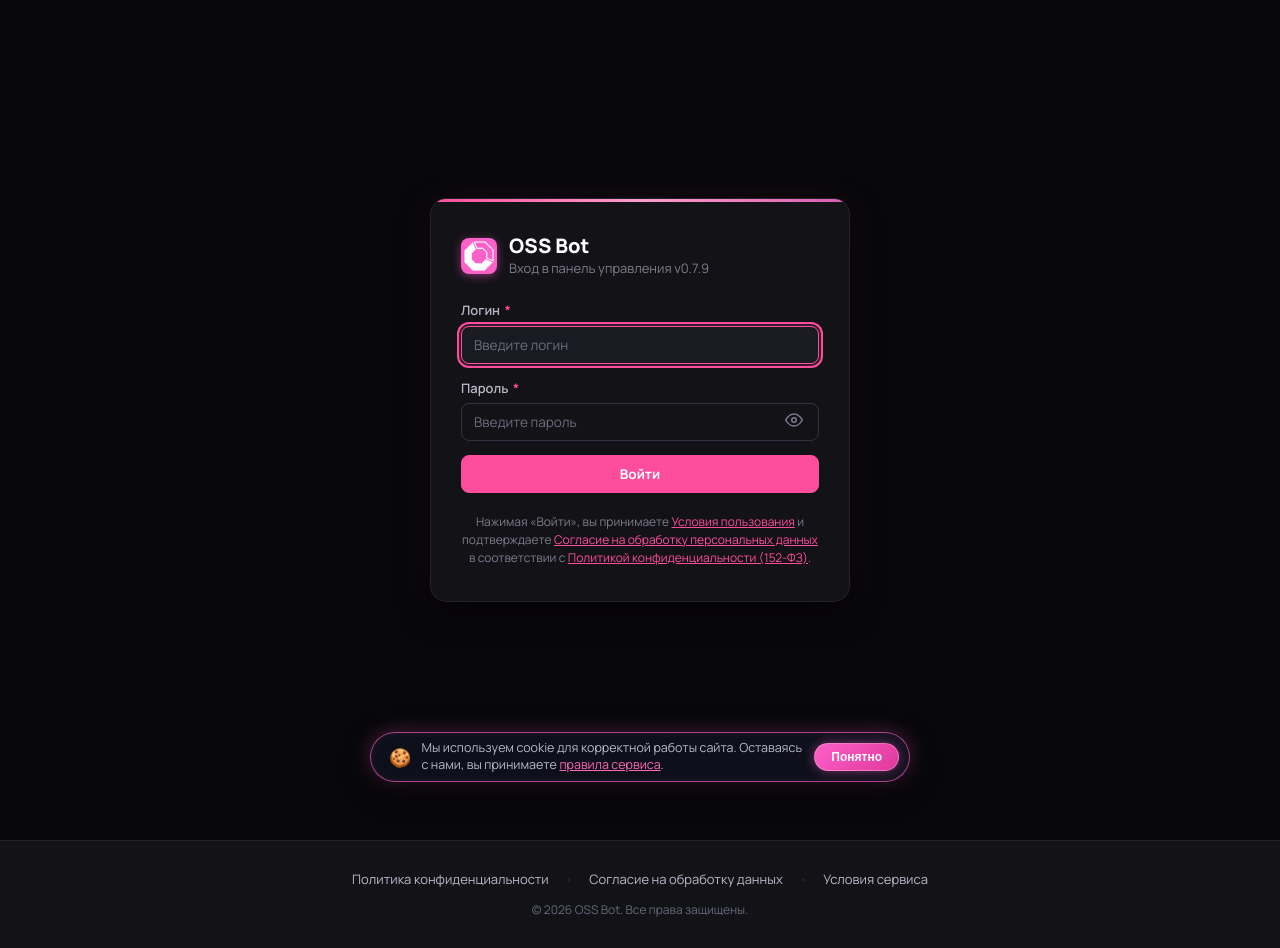
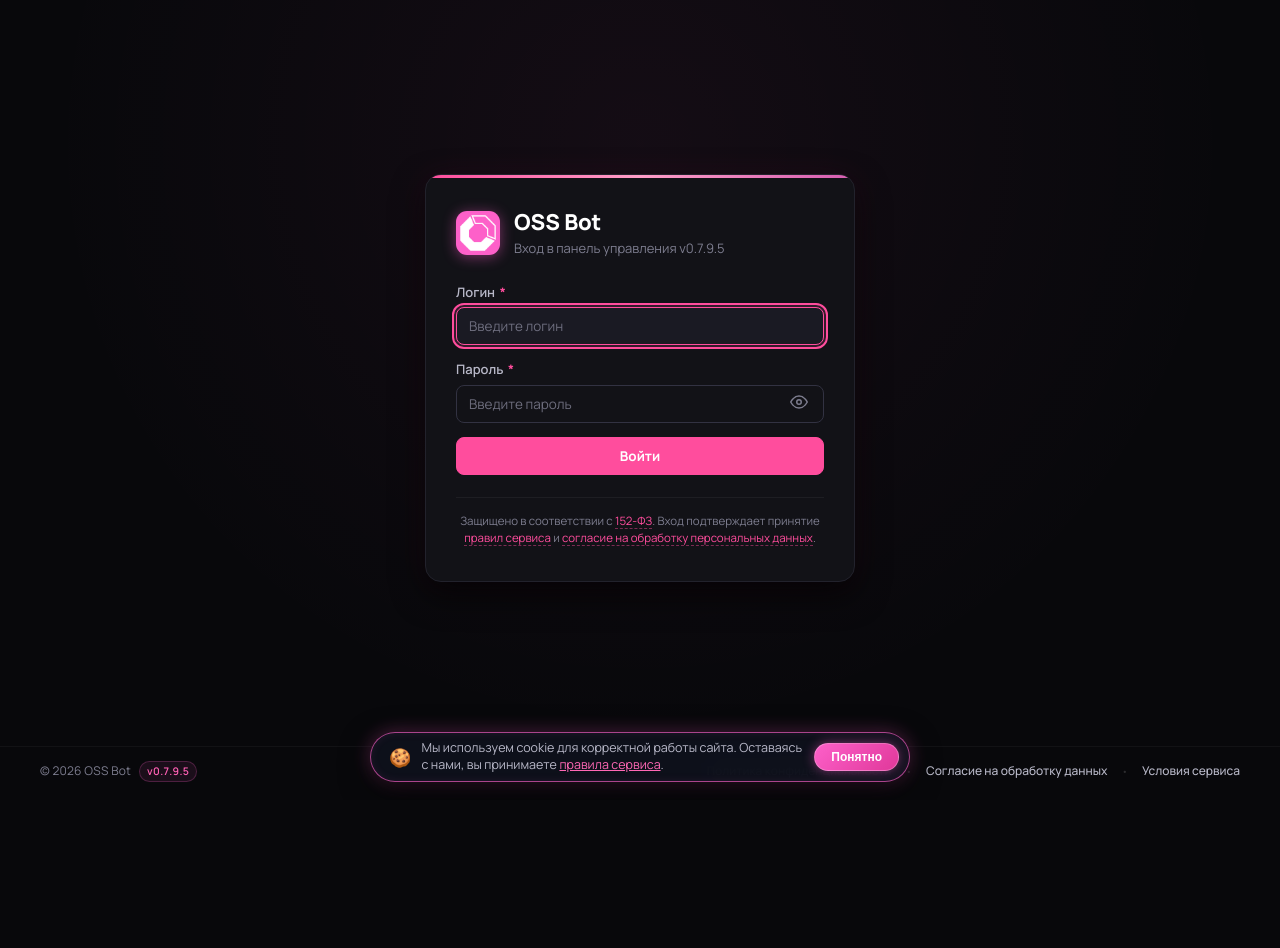
Before and after one commit to KOngfrost/Student_bot, a FastAPI app: page /auth/login in a window 1280 px wide. After the commit the page ends 785 px from the top, so only its background shows below. Run offline with FastAPI, Linux system fonts and the light colour scheme; parts of the project's set-up code (start-up, migrations or seed data) failed here and were passed over.

Commit message:
feat: release v0.7.9.5 - redesign sleek transparent footer, bump version and update documentation

```diff
--- a/core/__init__.py
+++ b/core/__init__.py
@@ -1,5 +1,5 @@
 """Ядро приложения: конфигурация, модели БД, сервисы, клиент VK, outbox."""
 
-__version__ = "0.7.8"
+__version__ = "0.7.9.5"
 
 PROJECT_VERSION = __version__
--- a/pyproject.toml
+++ b/pyproject.toml
@@ -6,7 +6,7 @@
 # ============================================================
 [project]
 name = "student-bot"
-version = "0.7.8"
+version = "0.7.9.5"
 description = "OSS Bot: Student Ticket Management System"
 readme = "README.md"
 requires-python = ">=3.11"
--- a/web/static/style.css
+++ b/web/static/style.css
@@ -1216,13 +1216,32 @@ textarea::placeholder {
 }
 
 /* ---------- Login ---------- */
+.auth-page-wrapper {
+    min-height: 100vh;
+    display: flex;
+    flex-direction: column;
+    justify-content: space-between;
+    background: radial-gradient(circle at 50% 18%, rgba(253, 96, 201, 0.05) 0%, transparent 65%), var(--bg-page);
+}
+
+.auth-main-content {
+    flex: 1 0 auto;
+    display: flex;
+    flex-direction: column;
+    align-items: center;
+    justify-content: center;
+    padding: 30px 20px 20px;
+    width: 100%;
+}
+
 .login-container {
-    min-height: 100vh;
+    width: 100%;
+    max-width: 430px;
     display: flex;
     align-items: center;
     justify-content: center;
-    padding: 20px;
-    background: var(--bg-page);
+    margin: auto 0;
+    padding: 10px 0;
 }
 
 .login-card {
@@ -1231,7 +1250,6 @@ textarea::placeholder {
     border-radius: var(--r-lg);
     box-shadow: var(--shadow-lg), 0 0 32px rgba(255, 77, 157, 0.08);
     width: 100%;
-    max-width: 420px;
     padding: 34px 30px;
     animation: fadeIn 0.5s ease-out 0.1s both;
     position: relative;
@@ -1251,18 +1269,27 @@ textarea::placeholder {
 .login-brand {
     display: flex;
     align-items: center;
-    gap: 12px;
-    margin-bottom: 22px;
+    gap: 14px;
+    margin-bottom: 24px;
+}
+
+.login-brand .monogram {
+    width: 44px;
+    height: 44px;
+    border-radius: 11px;
+    box-shadow: 0 2px 14px rgba(253, 96, 201, 0.45);
 }
 
 .login-brand h1 {
-    font-size: 20px;
+    font-size: 22px;
     font-weight: 800;
+    letter-spacing: -0.2px;
 }
 
 .login-brand .subtitle {
     color: var(--text-tertiary);
     font-size: 13px;
+    margin-top: 2px;
 }
 /* ---------- Password toggle button ---------- */
 .password-input-wrapper {
@@ -1972,69 +1999,113 @@ textarea::placeholder {
    Подвал сайта (Footer) и правовая информация
    ========================================================================== */
 .site-footer {
-    border-top: 1px solid var(--line, rgba(255, 255, 255, 0.08));
-    padding: 28px 24px;
+    border-top: 1px solid rgba(255, 255, 255, 0.05);
+    padding: 16px 24px;
     margin-top: 40px;
-    background: var(--bg-surface, #131822);
-    font-size: 13px;
+    background: transparent;
+    font-size: 12.5px;
     color: var(--text-tertiary, #7e8799);
+}
+
+.auth-page-wrapper .site-footer {
+    margin-top: 0;
+    padding: 14px 20px 18px;
+    border-top: 1px solid rgba(255, 255, 255, 0.04);
 }
 
 .footer-container {
     max-width: 1200px;
     margin: 0 auto;
     display: flex;
-    flex-direction: column;
-    align-items: center;
-    gap: 12px;
-    text-align: center;
+    flex-direction: row;
+    align-items: center;
+    justify-content: space-between;
+    gap: 16px;
+}
+
+.footer-copy {
+    display: inline-flex;
+    align-items: center;
+    gap: 8px;
+    font-size: 12px;
+    color: var(--text-tertiary, #7e8799);
+    letter-spacing: 0.2px;
+}
+
+.footer-version-badge {
+    display: inline-flex;
+    align-items: center;
+    padding: 1.5px 7px;
+    font-size: 10.5px;
+    font-weight: 600;
+    color: #ff60b4;
+    background: rgba(253, 96, 201, 0.08);
+    border: 1px solid rgba(253, 96, 201, 0.22);
+    border-radius: 9999px;
+    letter-spacing: 0.4px;
 }
 
 .footer-links {
     display: flex;
     flex-wrap: wrap;
-    justify-content: center;
-    align-items: center;
-    gap: 10px 16px;
+    justify-content: flex-end;
+    align-items: center;
+    gap: 6px 14px;
 }
 
 .footer-link {
     color: var(--text-secondary, #b5b9c4);
     text-decoration: none;
-    transition: color 0.15s ease;
+    font-size: 12px;
+    font-weight: 500;
+    transition: color 0.15s ease, text-shadow 0.15s ease;
 }
 
 .footer-link:hover {
-    color: var(--primary, #ff4d9d);
-    text-decoration: underline;
+    color: #ff60b4;
+    text-shadow: 0 0 8px rgba(253, 96, 201, 0.35);
+    text-decoration: none;
 }
 
 .footer-sep {
-    color: var(--line, rgba(255, 255, 255, 0.2));
+    color: rgba(255, 255, 255, 0.15);
+    font-size: 10px;
     user-select: none;
-}
-
-.footer-copy {
-    font-size: 12px;
-    color: var(--text-muted, #646b7a);
 }
 
 /* Примечание под формой входа */
 .login-footer-legal {
-    margin-top: 20px;
-    font-size: 12px;
-    line-height: 1.5;
+    margin-top: 22px;
+    padding-top: 14px;
+    border-top: 1px solid rgba(255, 255, 255, 0.05);
+    font-size: 11.5px;
+    line-height: 1.55;
     color: var(--text-tertiary, #7e8799);
     text-align: center;
 }
 
 .login-footer-legal a {
     color: var(--primary, #ff4d9d);
-    text-decoration: underline;
+    text-decoration: none;
+    border-bottom: 1px dashed rgba(255, 77, 157, 0.45);
+    transition: border-color 0.15s ease, color 0.15s ease;
 }
 
 .login-footer-legal a:hover {
     color: var(--primary-hover, #ff6ea8);
+    border-bottom: 1px solid var(--primary-hover, #ff6ea8);
+}
+
+@media (max-width: 640px) {
+    .footer-container {
+        flex-direction: column;
+        text-align: center;
+        gap: 10px;
+    }
+    .footer-links {
+        justify-content: center;
+        gap: 6px 12px;
+    }
 }
 
 /* ==========================================================================
--- a/web/templates/base.html
+++ b/web/templates/base.html
@@ -21,15 +21,15 @@
     <link rel="dns-prefetch" href="https://fonts.googleapis.com">
     <link href="https://fonts.googleapis.com/css2?family=Manrope:wght@400;500;600;700;800&display=swap" rel="stylesheet">
     <meta name="csrf-token" content="{{ csrf_token|default('') }}">
-    <link rel="stylesheet" href="/static/style.css?v=0.7.9">
-    <script src="/static/store.js?v=0.7.9" defer></script>
-    <script src="/static/app.js?v=0.7.9" defer></script>
+    <link rel="stylesheet" href="/static/style.css?v=0.7.9.5">
+    <script src="/static/store.js?v=0.7.9.5" defer></script>
+    <script src="/static/app.js?v=0.7.9.5" defer></script>
 </head>
 <body>
     <a href="#main-content" class="skip-link">Перейти к основному содержимому</a>
 
+    <div class="{% if user is defined and user %}container{% else %}auth-page-wrapper{% endif %}" id="app-container">
     {% if user is defined and user %}
-    <div class="container">
         <aside class="sidebar" id="sidebar" aria-label="Боковое меню навигации">
             <div class="sidebar-header">
                 <div class="sidebar-top-bar">
@@ -37,7 +37,7 @@
                         <span class="monogram" role="img" aria-label="Логотип OSS Bot">OB</span>
                         <span>
                             <span class="brand-name">OSS Bot</span>
-                            <span class="brand-sub">Панель управления v0.7.9</span>
+                            <span class="brand-sub">Панель управления v0.7.9.5</span>
                         </span>
                     </a>
                     <button class="sidebar-close-btn" id="sidebar-close-btn" type="button" aria-label="Закрыть меню" title="Закрыть меню">✕</button>
@@ -81,7 +81,9 @@
             </nav>
         </aside>
         <div class="mobile-menu-backdrop" id="mobile-backdrop" aria-hidden="true"></div>
-        <main class="main-content" id="main-content" role="main">
+    {% endif %}
+        <main class="{% if user is defined and user %}main-content{% else %}auth-main-content{% endif %}" id="main-content" role="main">
+            {% if user is defined and user %}
             <header class="top-nav-bar">
                 <button class="mobile-nav-toggle nav-toggle-btn" id="menu-toggle-btn" type="button" aria-controls="sidebar-nav" aria-expanded="false" aria-label="Открыть меню">
                     <span class="nav-icon" aria-hidden="true">☰</span>
@@ -89,7 +91,7 @@
                 </button>
                 <a href="/" class="mobile-brand" aria-label="OSS Bot главная страница">
                     <span class="monogram monogram-sm" role="img" aria-label="Логотип">OB</span>
-                    <span class="brand-name">OSS Bot <small style="font-size: 11px; opacity: 0.7; font-weight: normal;">v0.7.9</small></span>
+                    <span class="brand-name">OSS Bot <small style="font-size: 11px; opacity: 0.7; font-weight: normal;">v0.7.9.5</small></span>
                 </a>
                 <div class="top-nav-right">
                     {% block top_actions %}{% endblock %}
@@ -117,14 +119,17 @@
                 })();
             </script>
             {% endif %}
-    {% else %}
-    <main id="main-content" role="main">
             {% endif %}
 
             {% block content %}{% endblock %}
 
+            {% if user is defined and user %}
             <footer class="site-footer" role="contentinfo">
                 <div class="footer-container">
+                    <div class="footer-copy">
+                        <span>© 2026 OSS Bot</span>
+                        <span class="footer-version-badge">v0.7.9.5</span>
+                    </div>
                     <div class="footer-links">
                         <a href="/legal/privacy" class="footer-link">Политика конфиденциальности</a>
                         <span class="footer-sep" aria-hidden="true">•</span>
@@ -132,18 +137,28 @@
                         <span class="footer-sep" aria-hidden="true">•</span>
                         <a href="/legal/terms" class="footer-link">Условия сервиса</a>
                     </div>
+                </div>
+            </footer>
+            {% endif %}
+        </main>
+        {% if not (user is defined and user) %}
+        <footer class="site-footer auth-footer" role="contentinfo">
+            <div class="footer-container">
                 <div class="footer-copy">
-                <span>© 2026 OSS Bot. Все права защищены.</span>
+                    <span>© 2026 OSS Bot</span>
+                    <span class="footer-version-badge">v0.7.9.5</span>
+                </div>
+                <div class="footer-links">
+                    <a href="/legal/privacy" class="footer-link">Политика конфиденциальности</a>
+                    <span class="footer-sep" aria-hidden="true">•</span>
+                    <a href="/legal/consent" class="footer-link">Согласие на обработку данных</a>
+                    <span class="footer-sep" aria-hidden="true">•</span>
+                    <a href="/legal/terms" class="footer-link">Условия сервиса</a>
                 </div>
             </div>
         </footer>
-
-    {% if user is defined and user %}
-        </main>
+        {% endif %}
     </div>
-    {% else %}
-    </main>
-    {% endif %}
 
     <!-- Баннер согласия на использование файлов cookie -->
     <aside class="cookie-banner" id="cookie-consent-banner" role="region" aria-label="Уведомление об использовании cookie" style="display: none;">
--- a/web/templates/dashboard.html
+++ b/web/templates/dashboard.html
@@ -85,7 +85,7 @@
     <p class="dashboard-note">
         <strong>OSS Bot</strong> — система управления обращениями студентов.<br>
         Веб-панель: <strong>oss-web-panel</strong><br>
-        Версия: <strong>0.7.8</strong><br>
+        Версия: <strong>0.7.9.5</strong><br>
         Доступ: <strong>только внутри Tailscale</strong> (наружу порты не публикуются)
     </p>
 </div>
--- a/web/templates/error.html
+++ b/web/templates/error.html
@@ -10,8 +10,8 @@
     <link rel="preconnect" href="https://fonts.googleapis.com">
     <link rel="preconnect" href="https://fonts.gstatic.com" crossorigin>
     <link href="https://fonts.googleapis.com/css2?family=Manrope:wght@400;500;600;700;800&display=swap" rel="stylesheet">
-    <link rel="stylesheet" href="/static/style.css?v=0.7.9">
-    <script src="/static/app.js?v=0.7.9" defer></script>
+    <link rel="stylesheet" href="/static/style.css?v=0.7.9.5">
+    <script src="/static/app.js?v=0.7.9.5" defer></script>
 </head>
 <body>
     <a href="#main-content" class="skip-link">Перейти к основному содержимому</a>
--- a/web/templates/login.html
+++ b/web/templates/login.html
@@ -10,7 +10,7 @@
             <div class="monogram" role="img" aria-label="Логотип OSS Bot">OB</div>
             <div>
                 <h1>OSS Bot</h1>
-                <div class="subtitle">Вход в панель управления v0.7.9</div>
+                <div class="subtitle">Вход в панель управления v0.7.9.5</div>
             </div>
         </div>
 
@@ -37,7 +37,7 @@
         </form>
 
         <div class="login-footer-legal">
-            Нажимая «Войти», вы принимаете <a href="/legal/terms">Условия пользования</a> и подтверждаете <a href="/legal/consent">Согласие на обработку персональных данных</a> в соответствии с <a href="/legal/privacy">Политикой конфиденциальности (152-ФЗ)</a>.
+            Защищено в соответствии с <a href="/legal/privacy">152-ФЗ</a>. Вход подтверждает принятие <a href="/legal/terms">правил сервиса</a> и <a href="/legal/consent">согласие на обработку персональных данных</a>.
         </div>
     </div>
 </div>
```
Also changed, not shown: TECHNICAL_SPEC.md (+17 -0 lines), docs/ADMIN_AND_DATABASE_GUIDE.md (+1 -1 lines), docs/DEPLOYMENT.md (+1 -1 lines), docs/WEB_ADMIN_GUIDE.md (+1 -1 lines), web/templates/legal/privacy.html (+3 -4 lines), README.md, web/README.md. Lines whose indentation alone changed are shown as unchanged.
